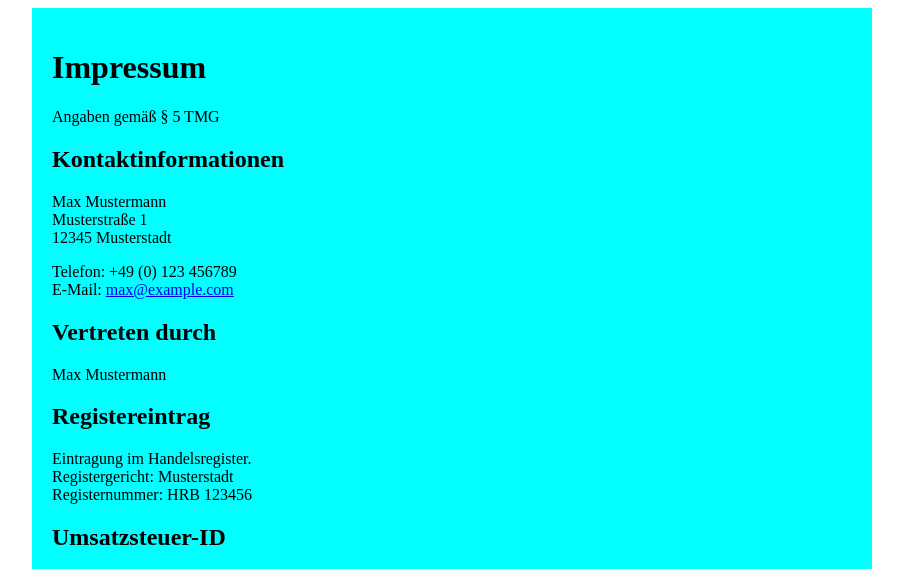
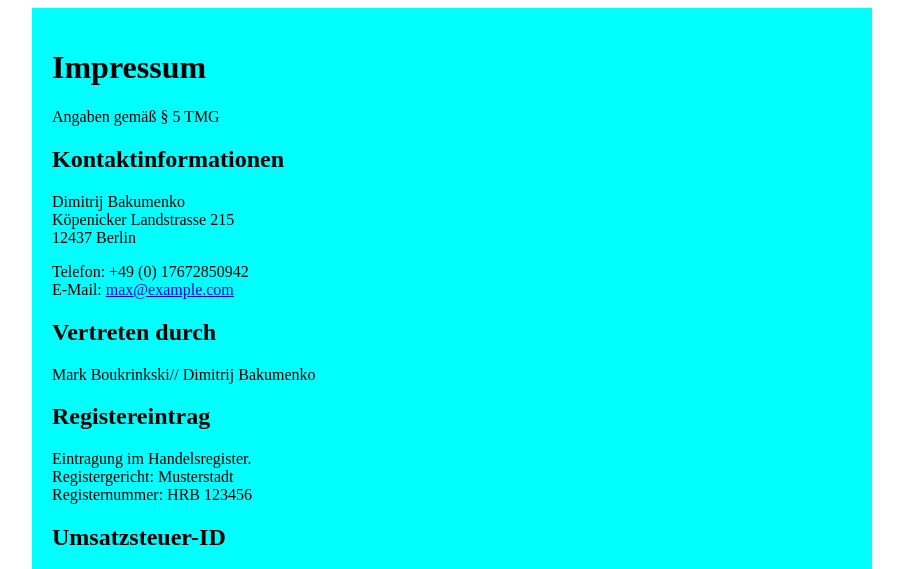
Before and after one commit to DBaku/art-gallery, a Laravel app: template resources/views/impressum.blade.php in a window 1280 px wide. Shown: the top 569 px of the page, without its empty margins (188-1091 px from the left). Run offline with Laravel 12, Linux system fonts and the light colour scheme; the template is opened without the code that fills it, so the values that code supplies are empty.

Commit message:
.changes

```diff
--- a/resources/views/impressum.blade.php
+++ b/resources/views/impressum.blade.php
@@ -13,18 +13,19 @@
 
         <h2>Kontaktinformationen</h2>
         <p>
-            Max Mustermann<br>
-            Musterstraße 1<br>
-            12345 Musterstadt<br>
+            Dimitrij Bakumenko<br>
+            Köpenicker Landstrasse 215<br>
+            12437 Berlin<br>
         </p>
         <p>
-            Telefon: +49 (0) 123 456789<br>
+            Telefon: +49 (0) 17672850942<br>
             E-Mail: <a href="mailto:max@example.com">max@example.com</a>
+            {{-- E-Mail: <a href="mailto:dimaba487@gmail.com">dimaba487@gmail.com</a> --}}
         </p>
 
         <h2>Vertreten durch</h2>
         <p>
-            Max Mustermann<br>
+            Mark Boukrinkski// Dimitrij Bakumenko<br>
         </p>
 
         <h2>Registereintrag</h2>
```
Also changed, not shown: public/Images/img/readme.md (added), 1 other file.
